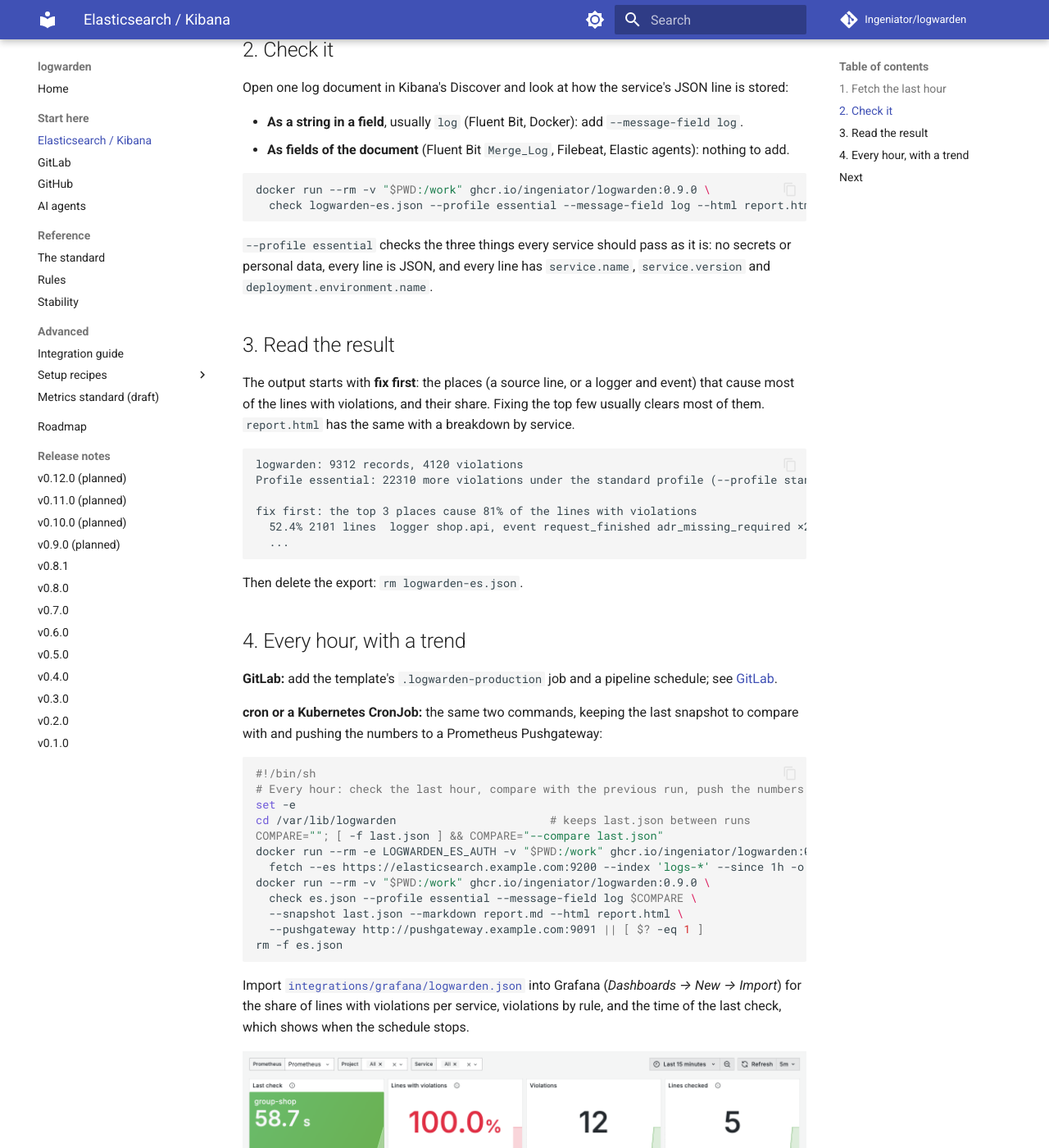
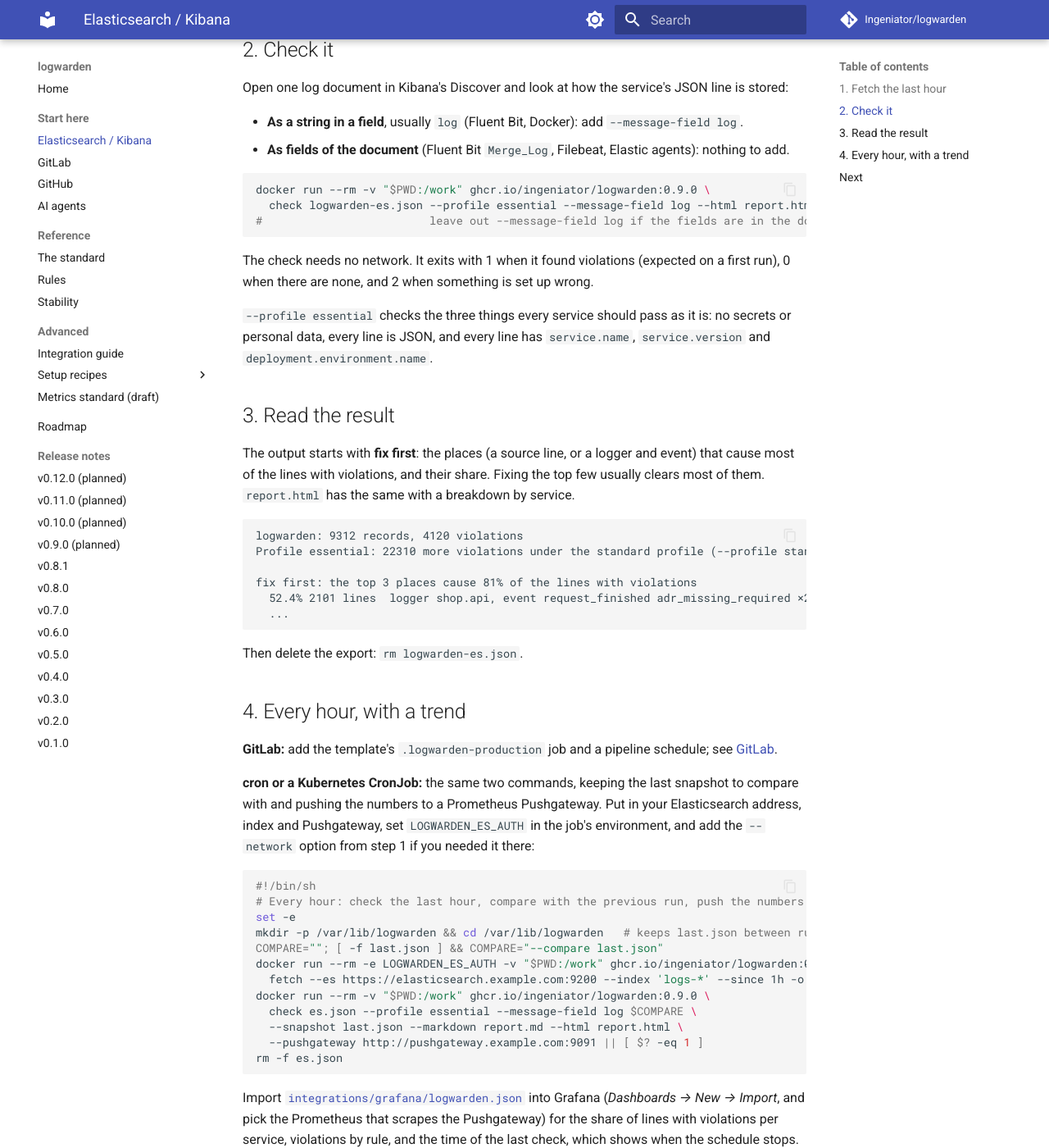
Before and after one commit to Ingeniator/logwarden, an MkDocs documentation site: the page built from docs/start/elasticsearch.md, in a window 1280 px wide and 1400 px high, scrolled down 726 px. Shown: the whole window at 82% size. Built offline with MkDocs 1.6.1 and Material for MkDocs 9.7.7, drawn with Linux system fonts in a browser that asks for light colours; comment, search, counter and statistics services are not loaded.

Commit message:
v0.9.0: Start-here fixes from the first walkthrough (exit codes, message field, fetch hint, Fix first head)
Co-Authored-By: Claude Opus 5.5 <noreply@anthropic.com>
Claude-Session: https://claude.ai/code/session_01GHV8Tch3wUVMey3AfAo9q9

````diff
--- a/docs/start/elasticsearch.md
+++ b/docs/start/elasticsearch.md
@@ -32,7 +32,11 @@ Open one log document in Kibana's Discover and look at how the service's JSON li
 ```bash
 docker run --rm -v "$PWD:/work" ghcr.io/ingeniator/logwarden:0.9.0 \
   check logwarden-es.json --profile essential --message-field log --html report.html
+#                         leave out --message-field log if the fields are in the document ^
 ```
+
+The check needs no network. It exits with 1 when it found violations (expected on a first run),
+0 when there are none, and 2 when something is set up wrong.
 
 `--profile essential` checks the three things every service should pass as it is: no secrets or
 personal data, every line is JSON, and every line has `service.name`, `service.version` and
@@ -61,13 +65,15 @@ Then delete the export: `rm logwarden-es.json`.
 [GitLab](gitlab.md#production-logs-every-hour).
 
 **cron or a Kubernetes CronJob:** the same two commands, keeping the last snapshot to compare
-with and pushing the numbers to a Prometheus Pushgateway:
+with and pushing the numbers to a Prometheus Pushgateway. Put in your Elasticsearch address,
+index and Pushgateway, set `LOGWARDEN_ES_AUTH` in the job's environment, and add the
+`--network` option from step 1 if you needed it there:
 
 ```bash
 #!/bin/sh
 # Every hour: check the last hour, compare with the previous run, push the numbers.
 set -e
-cd /var/lib/logwarden                       # keeps last.json between runs
+mkdir -p /var/lib/logwarden && cd /var/lib/logwarden   # keeps last.json between runs
 COMPARE=""; [ -f last.json ] && COMPARE="--compare last.json"
 docker run --rm -e LOGWARDEN_ES_AUTH -v "$PWD:/work" ghcr.io/ingeniator/logwarden:0.9.0 \
   fetch --es https://elasticsearch.example.com:9200 --index 'logs-*' --since 1h -o es.json
@@ -79,7 +85,7 @@ rm -f es.json
 ```
 
 Import [`integrations/grafana/logwarden.json`](https://github.com/Ingeniator/logwarden/blob/main/integrations/grafana/logwarden.json)
-into Grafana (*Dashboards → New → Import*) for the share of lines with violations per service,
+into Grafana (*Dashboards → New → Import*, and pick the Prometheus that scrapes the Pushgateway) for the share of lines with violations per service,
 violations by rule, and the time of the last check, which shows when the schedule stops.
 
 ![The logwarden dashboard in Grafana: time since the last check, share of lines with violations, violations by rule and by service](../img/grafana-logwarden.png)
````
Also changed, not shown: 10 other files.
